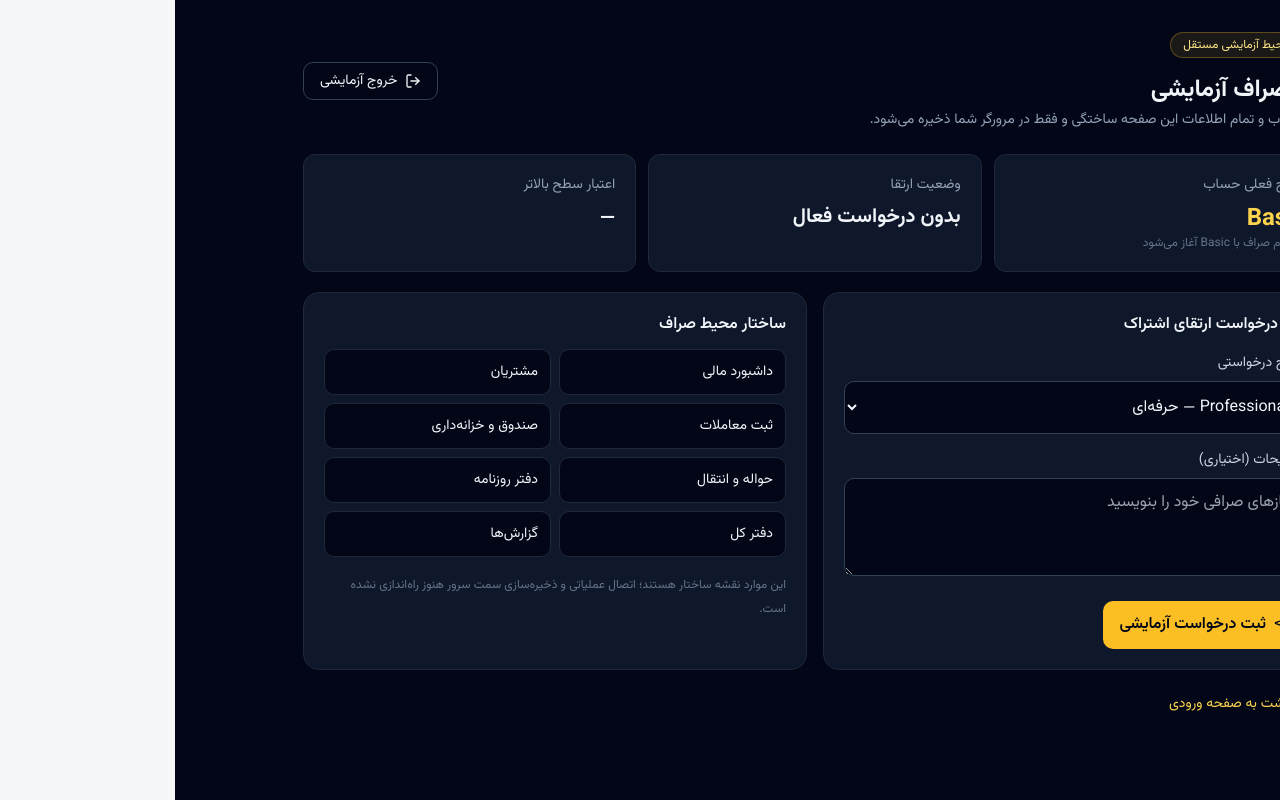
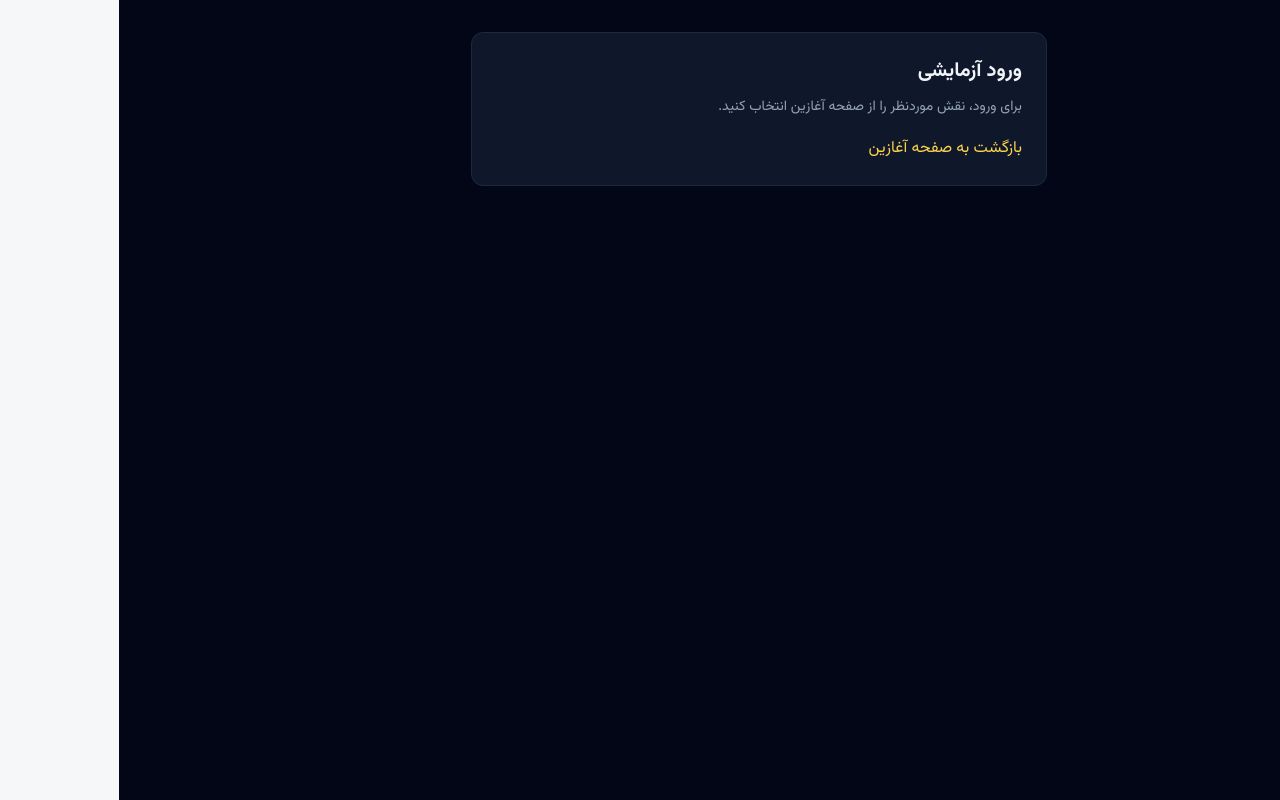
Before and after one commit to roohalla41-blip/A1-Maintenance-Preview, a React (Vite) app: page /preview-sarraaf in a window 1280 px wide. Built offline with nearby package versions, Linux system fonts and the light colour scheme.

Commit message:
Require matching demo role session for preview dashboards

```diff
--- a/src/pages/PreviewRoleDashboard.jsx
+++ b/src/pages/PreviewRoleDashboard.jsx
@@ -1,7 +1,7 @@
 import React, { useMemo, useState } from 'react';
 import { Link, useNavigate } from 'react-router-dom';
-import { ArrowRight, BadgeCheck, Clock3, Crown, LogOut, Send, ShieldCheck, UserRound } from 'lucide-react';
-import { readPreviewState, writePreviewState, clearPreviewSession } from '@/lib/previewDemo';
+import { ArrowRight, Crown, LogOut, Send, ShieldCheck, UserRound } from 'lucide-react';
+import { readPreviewState, writePreviewState, clearPreviewSession, hasPreviewSession } from '@/lib/previewDemo';
 
 const plans = [
   { id: 'basic', name: 'Basic', title: 'معمولی' },
@@ -12,6 +12,7 @@ const plans = [
 export default function PreviewRoleDashboard({ role = 'sarraaf' }) {
   const navigate = useNavigate();
   const [state, setState] = useState(() => readPreviewState());
+  const allowed = hasPreviewSession(role);
   const [requestedTier, setRequestedTier] = useState('professional');
   const [note, setNote] = useState('');
   const isCustomer = role === 'customer';
@@ -33,6 +34,8 @@ export default function PreviewRoleDashboard({ role = 'sarraaf' }) {
     clearPreviewSession();
     navigate('/', { replace: true });
   };
+
+  if (!allowed) return <main dir="rtl" className="min-h-screen bg-slate-950 p-8 text-slate-100"><div className="mx-auto max-w-xl rounded-xl border border-slate-800 bg-slate-900 p-6"><h1 className="text-xl font-bold">ورود آزمایشی</h1><p className="mt-3 text-sm text-slate-400">برای ورود، نقش موردنظر را از صفحه آغازین انتخاب کنید.</p><Link to="/" className="mt-5 inline-flex text-amber-300">بازگشت به صفحه آغازین</Link></div></main>;
 
   return (
     <main dir="rtl" className="min-h-screen bg-slate-950 text-slate-100 p-4 sm:p-8">
```
